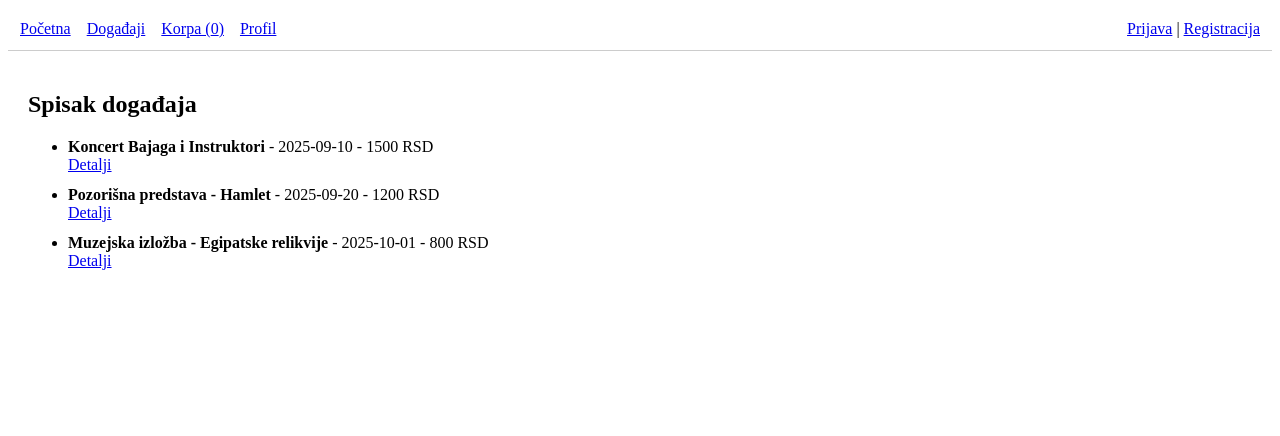
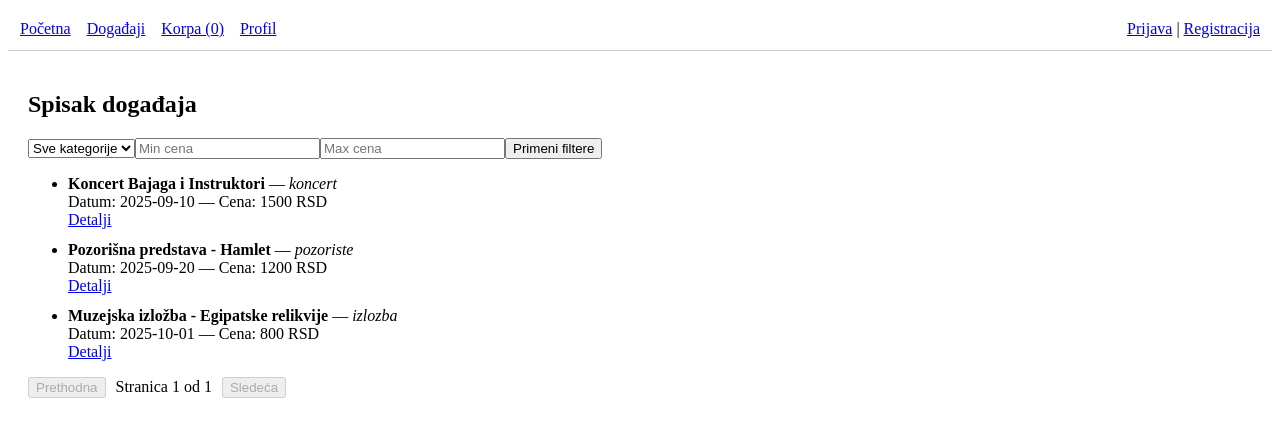
Before and after one commit to DjordjeVeliki/CIS25-prodaja-karata, a React (Vite) app: page /dogadjaji in a window 1280 px wide. Shown: the top 436 px of the page. Built offline with nearby package versions, Linux system fonts and the light colour scheme.

Commit message:
feat: filtriranje (kategorija/cena) i paginacija događaja, URL query params

```diff
--- /dev/null
+++ b/src/komponente/filtriranje/Filteri.tsx
@@ -0,0 +1,40 @@
+import { useState } from "react";
+
+type Props = {
+  onFilter: (kategorija: string, minCena: number, maxCena: number) => void;
+};
+
+export function Filteri({ onFilter }: Props) {
+  const [kategorija, setKategorija] = useState("");
+  const [minCena, setMinCena] = useState<number | "">("");
+  const [maxCena, setMaxCena] = useState<number | "">("");
+
+  return (
+    <div style={{ marginBottom: "1rem" }}>
+      <select value={kategorija} onChange={(e) => setKategorija(e.target.value)}>
+        <option value="">Sve kategorije</option>
+        <option value="pozoriste">Pozorište</option>
+        <option value="koncert">Koncert</option>
+        <option value="izlozba">Izložba</option>
+      </select>
+
+      <input
+        type="number"
+        placeholder="Min cena"
+        value={minCena}
+        onChange={(e) => setMinCena(Number(e.target.value) || "")}
+      />
+
+      <input
+        type="number"
+        placeholder="Max cena"
+        value={maxCena}
+        onChange={(e) => setMaxCena(Number(e.target.value) || "")}
+      />
+
+      <button onClick={() => onFilter(kategorija, Number(minCena) || 0, Number(maxCena) || Infinity)}>
+        Primeni filtere
+      </button>
+    </div>
+  );
+}
--- /dev/null
+++ b/src/komponente/filtriranje/Paginacija.tsx
@@ -0,0 +1,21 @@
+type Props = {
+  trenutna: number;
+  ukupno: number;
+  onPromeni: (nova: number) => void;
+};
+
+export function Paginacija({ trenutna, ukupno, onPromeni }: Props) {
+  return (
+    <div style={{ marginTop: "1rem" }}>
+      <button disabled={trenutna === 1} onClick={() => onPromeni(trenutna - 1)}>
+        Prethodna
+      </button>
+      <span style={{ margin: "0 10px" }}>
+        Stranica {trenutna} od {ukupno}
+      </span>
+      <button disabled={trenutna === ukupno} onClick={() => onPromeni(trenutna + 1)}>
+        Sledeća
+      </button>
+    </div>
+  );
+}
--- a/src/podaci/dogadjaji.ts
+++ b/src/podaci/dogadjaji.ts
@@ -4,6 +4,7 @@ export interface Dogadjaj {
   opis: string;
   datum: string;
   cena: number;
+  kategorija?: string;
 }
 
 export const dogadjaji: Dogadjaj[] = [
@@ -12,20 +13,23 @@ export const dogadjaji: Dogadjaj[] = [
     naziv: "Koncert Bajaga i Instruktori",
     opis: "Veliki koncert domaće rok legende.",
     datum: "2025-09-10",
-    cena: 1500
+    cena: 1500,
+    kategorija: "koncert"
     },
     {
     id: 2,
     naziv: "Pozorišna predstava - Hamlet",
     opis: "Klasik u izvedbi Narodnog pozorišta.",
     datum: "2025-09-20",
-    cena: 1200
+    cena: 1200,
+    kategorija: "pozoriste"
     },
     {
     id: 3,
     naziv: "Muzejska izložba - Egipatske relikvije",
     opis: "Retke relikvije iz drevnog Egipta.",
     datum: "2025-10-01",
-    cena: 800
+    cena: 800,
+    kategorija: "izlozba"
     }
 ];
--- a/src/stranice/Dogadjaji.tsx
+++ b/src/stranice/Dogadjaji.tsx
@@ -1,19 +1,79 @@
-import { Link } from "react-router-dom";
-import { dogadjaji } from "../podaci/dogadjaji";
+import { Link, useSearchParams } from "react-router-dom";
+import { useMemo } from "react";
+import { dogadjaji, type Dogadjaj } from "../podaci/dogadjaji";
+import { Filteri } from "../komponente/filtriranje/Filteri";
+import { Paginacija } from "../komponente/filtriranje/Paginacija";
+
+const PO_STRANI = 5;
 
 export default function Dogadjaji() {
+  // query parametri: ?k=koncert&min=0&max=2000&page=2
+  const [params, setParams] = useSearchParams();
+
+  const kategorija = params.get("k") ?? "";
+  const minCena = Number(params.get("min") ?? "0");
+  const maxCena = Number(params.get("max") ?? `${Number.POSITIVE_INFINITY}`);
+  const stranica = Math.max(1, Number(params.get("page") ?? "1"));
+
+  // filtriranje
+  const filtrirani: Dogadjaj[] = useMemo(() => {
+    return dogadjaji.filter((d) => {
+      const katOK = !kategorija || (d.kategorija ?? "") === kategorija;
+      const cenaOK = d.cena >= (isFinite(minCena) ? minCena : 0) &&
+                     d.cena <= (isFinite(maxCena) ? maxCena : Number.POSITIVE_INFINITY);
+      return katOK && cenaOK;
+    });
+  }, [kategorija, minCena, maxCena]);
+
+  // paginacija
+  const ukupnoStrana = Math.max(1, Math.ceil(filtrirani.length / PO_STRANI));
+  const bezbednaStrana = Math.min(stranica, ukupnoStrana);
+  const od = (bezbednaStrana - 1) * PO_STRANI;
+  const prikaz = filtrirani.slice(od, od + PO_STRANI);
+
+  const primeniFiltere = (k: string, min: number, max: number) => {
+    const next = new URLSearchParams(params);
+    if (k) next.set("k", k); else next.delete("k");
+    if (isFinite(min) && min > 0) next.set("min", String(min)); else next.delete("min");
+    if (isFinite(max)) next.set("max", String(max)); else next.delete("max");
+    next.set("page", "1"); // reset na prvu stranu kada menjamo filtere
+    setParams(next, { replace: true });
+  };
+
+  const promeniStranu = (nova: number) => {
+    const next = new URLSearchParams(params);
+    next.set("page", String(Math.min(Math.max(1, nova), ukupnoStrana)));
+    setParams(next, { replace: true });
+  };
+
   return (
     <div>
       <h2>Spisak događaja</h2>
+
+      <Filteri onFilter={primeniFiltere} />
+
+      {prikaz.length === 0 ? (
+        <p>Nema događaja po zadatim filterima.</p>
+      ) : (
         <ul>
-        {dogadjaji.map(d => (
-          <li key={d.id} style={{marginBottom:"12px"}}>
-            <strong>{d.naziv}</strong> - {d.datum} - {d.cena} RSD
+          {prikaz.map((d) => (
+            <li key={d.id} style={{ marginBottom: "12px" }}>
+              <strong>{d.naziv}</strong>
+              {d.kategorija ? <> — <em>{d.kategorija}</em></> : null}
+              <br />
+              Datum: {d.datum} — Cena: {d.cena} RSD
               <br />
               <Link to={`/dogadjaji/${d.id}`}>Detalji</Link>
             </li>
           ))}
         </ul>
+      )}
+
+      <Paginacija
+        trenutna={bezbednaStrana}
+        ukupno={ukupnoStrana}
+        onPromeni={promeniStranu}
+      />
     </div>
   );
 }
```
Lines whose indentation alone changed are shown as unchanged.
